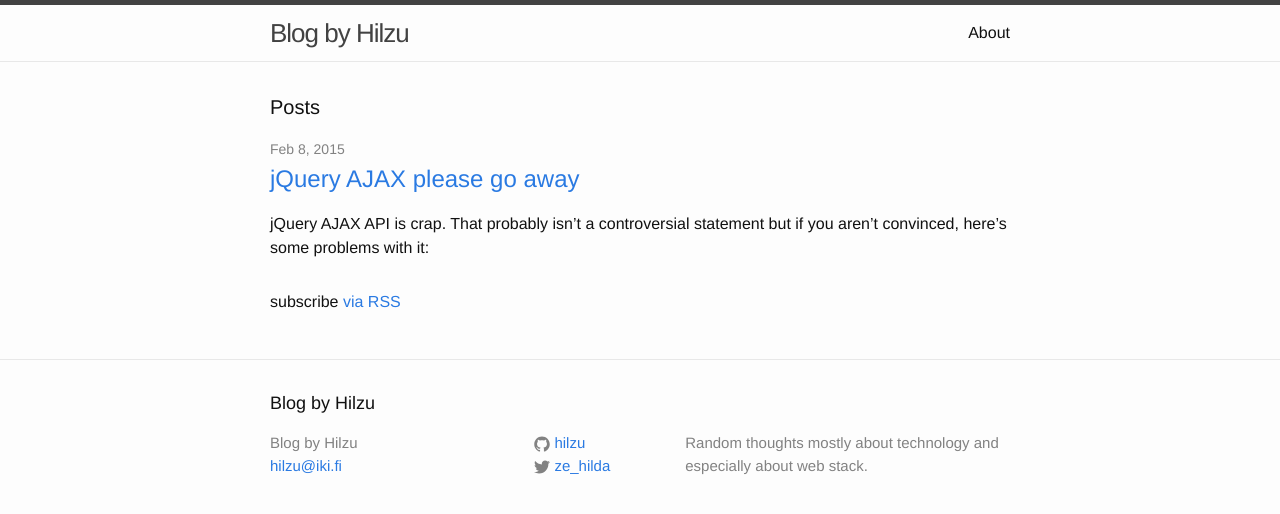
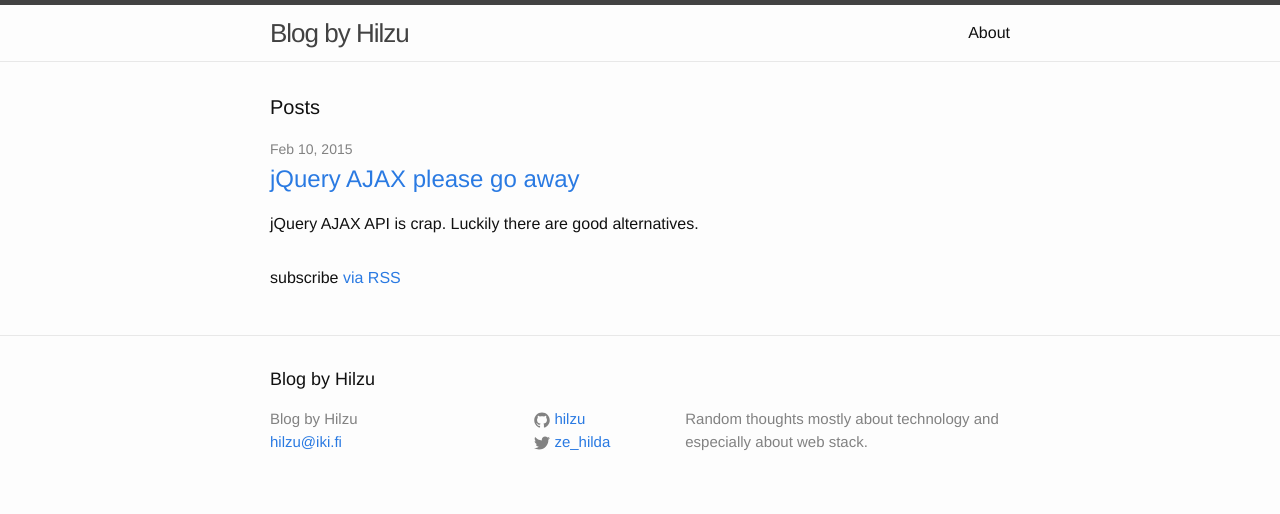
Before and after one commit to Hilzu/blog.hilzu.moe, a Jekyll site: the page built from index.html, in a window 1280 px wide. Shown: the top 514 px of the page. Built offline with Jekyll 4.4.1, drawn with Linux system fonts in a browser that asks for light colours; some of the changed lines change nothing that is shown.

Commit message:
Make first blog post ready for publishing

```diff
--- a/_posts/2015-02-08-jquery-ajax-go-away.md
+++ b/_posts/2015-02-08-jquery-ajax-go-away.md
@@ -1,53 +1,91 @@
 ---
 layout: post
 title:  "jQuery AJAX please go away"
-date:   2015-02-08 12:28:32
+date:   2015-02-10 20:40:00
 categories: web jquery ajax
+excerpt: jQuery AJAX API is crap. Luckily there are good alternatives.
 ---
 jQuery AJAX API is crap. That probably isn't a controversial statement but if you aren't convinced, here's some problems with it:
 
-- HTTP method is specified using a parameter called type instead of method. GET, POST etc. are called methods of the request in the [HTTP spec][http-spec-methods] instead of something else.
-- Error handlers aren't given a Javascript Error object. Instead you get a jqXHR object, string of the request status and a string with the error's name that was thrown. What!?
+- HTTP method is specified using a type parameter instead of method. GET, POST etc. are called methods of the request in the [HTTP spec][http-spec-methods] instead of something else.
+- Error handlers aren't given a Javascript Error object. Instead you get a [jqXHR] object, string of the request status and a string with the error's name that was thrown. What!?
 - If you want to use promises instead of callbacks, good luck! The promise implementation of jQuery is quite [broken][jquery-deferred-problems].
 
-There's more but those came quickly to me.
-
-I got fed up with it and decided to look for alternatives. Easily the most popular JS request library seems to be the aptly named [request][request-js] library. I glanced through the documentation quickly and the library seemed quite large. I compiled the library to a standalone bundle to find out how big it actually is.
+I got fed up with it and decided to look for alternatives. Easily the most popular JS request library seems to be the aptly named [request]. I glanced through the documentation and the library seemed quite large. I compiled the library to a standalone bundle to find out how big it actually is.
 
 {% highlight bash %}
-$ npm install request
+$ browserify -r request > request.js
 
-$ browserify -r request > bundle.js
+$ uglifyjs request.js -c > request.min.js
 
-$ uglifyjs bundle.js -c > bundle.min.js
-
-$ $ ls -alh
--rw-r--r--   1 hilzu  staff   1.3M Feb  7 18:10 bundle.js
--rw-r--r--   1 hilzu  staff   769K Feb  7 18:13 bundle.min.js
+$ ls -lh
+-rw-r--r--   1 hilzu  staff   1.3M Feb 10 16:30 request.js
+-rw-r--r--   1 hilzu  staff   769K Feb 10 18:31 request.min.js
 {% endhighlight %}
 
-Woah! 1.3M bundled and 769K minified. That's huge (for reference AngularJS is 123K minified). That's way too large for browsers. Time to look for simpler alternatives!
+Woah! 1.3M bundled and 769K minified. That's huge! (For reference AngularJS is 123K minified). That's way too large for browsers [[1]](#1). Time to look for simpler alternatives!
 
-I really wanted a small focused library that returns promises so I can combo it with [RxJS][rxjs] (flatMap promises BOOM!).
+I really want a small focused library that returns promises for requests. Promises are nice because I can compose them and pass them to other functions. Promises also work nicely with [RxJS] that I like to use (flatMap promises BOOM!).
 
-- [Reqwest][reqwest]: Most popular alternative. Doesn't seem to return promises. Not updated in a while (2 Nov 2014).
-- [request-promise][request-promise]: Now this seems promising! ...oh it's just a wrapper for [request][request-js] and additionally pulls [bluebird][bluebird] AND [lodash][lodash] as dependecies (not exactly small libraries). Pass!
+Here are some of the alternatives that I found:
+
+- [Reqwest][reqwest]: Most popular alternative. Doesn't seem to return promises. Not updated in a while (Nov 2, 2014).
+- [request-promise][request-promise]: Now this seems promising! ...oh it's just a wrapper for [request] and additionally pulls [bluebird] AND [lodash] as dependecies (not exactly small libraries). Pass!
 - [then-request][then-request]: A simple API, return promises, nothing big as dependency, actively developed. I think we have a winner!
 
-With then-request JSON request are a bit annoying. I wrote a nice `jsonRequest` wrapper that you can use!
+For comparison I decided to run the same size test for [then-request]:
+
+{% highlight bash %}
+$ browserify -r request > request.js
+
+$ uglifyjs request.js -c > request.min.js
+
+$ ls -lh
+-rw-r--r--   1 hilzu  staff    26K Feb 10 16:41 then-request.js
+-rw-r--r--   1 hilzu  staff    17K Feb 10 16:42 then-request.min.js
+{% endhighlight %}
+
+Much better.
+
+I'm mainly sending requests to JSON APIs so ease of use with them is really important to me. With [then-request] JSON bodies can be sent easily using `options.json` and the library does the encoding and `Content-Type` header setting for you.
+
+{% highlight javascript %}
+request('POST', 'http://example.com', { json: {field: 42} })
+  .then(function (res) { console.log(res.getBody()) })
+  .catch(function (err) { console.error(err) })
+{% endhighlight %}
+
+Sending GETs and using the response bodies is a different story. With GET requests you usually want to set the `Accept` header to signal what format you except the response to be in. Some APIs require it to return JSON and not XML or something even more horrible. You can of course set the header manually on every request but that's boring.
+
+The library also doesn't parse response bodies. `res.getBody()` above returns the raw string body. Parsing the response yourself and handling errors that `JSON.parse` might throw is annoying in addition to boring.
+
+Luckily it's quite easy to wrap these behaviours in a new function and just use that. In fact I have already done just that for you:
 
 {% gist 36247054ebf8b56e0e1c %}
 
-This doesn't have the callback as an alternative to the promise but you don't really want it. You also pass your non-string payload directly as options.body instead of a separate options.json parameter. The body is stringified by `JSON.parse` automatically if it isn't a string.
+As you can see I'm augmenting JSON parse errors with the response data so that you can analyze the error more easily. You also don't have worry about that throw. It's done inside promise's `then` handler and just rejects the returned promise with that error. You can handle all errors with just the rejected handler instead of adding `try..catch` around the request function call.
 
-With this making AJAX requests from the browser to a JSON backend is enjoyable again.
+With plain [then-request] you can pass in a callback to handle the response. I've omitted that from my wrapper and instead rely on promises.
+
+Here's an example that retrieves a list of posts from `example.com` and prints the title of the first post to console:
+
+{% highlight javascript %}
+jsonRequest('GET', 'http://example.com/posts')
+  .then(function (res) { console.log(res.body[0].title) })
+  .catch(function (err) { console.error(err) })
+{% endhighlight %}
+
+With this making AJAX requests from the browser to a JSON API is enjoyable again.
+
+[1] <a name="1"></a>[Request] is probably nice on node but overkill for browser usage.
 
 [http-spec-methods]: http://tools.ietf.org/html/rfc7231#section-4
 [jquery-deferred-problems]: http://stackoverflow.com/questions/23744612/problems-inherent-to-jquery-deferred/23744774#23744774
-[request-js]: https://github.com/request/request
+[request]: https://github.com/request/request
 [rxjs]: https://github.com/Reactive-Extensions/RxJS
 [reqwest]: https://github.com/ded/reqwest
 [bluebird]: https://github.com/petkaantonov/bluebird
 [lodash]: https://lodash.com
 [request-promise]: https://github.com/tyabonil/request-promise
 [then-request]: https://github.com/then/request
+[jqXHR]: http://api.jquery.com/Types/#jqXHR
```
